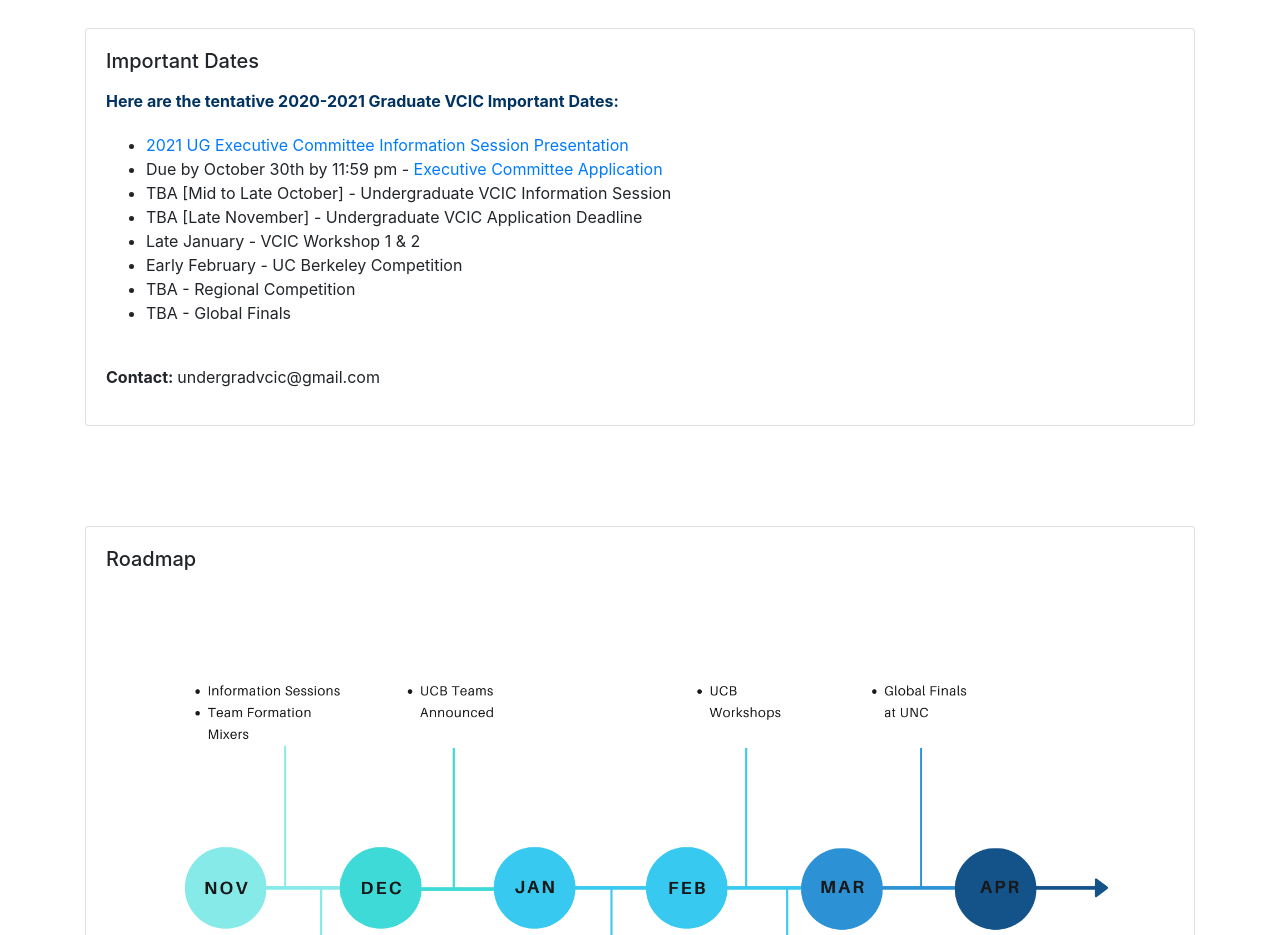
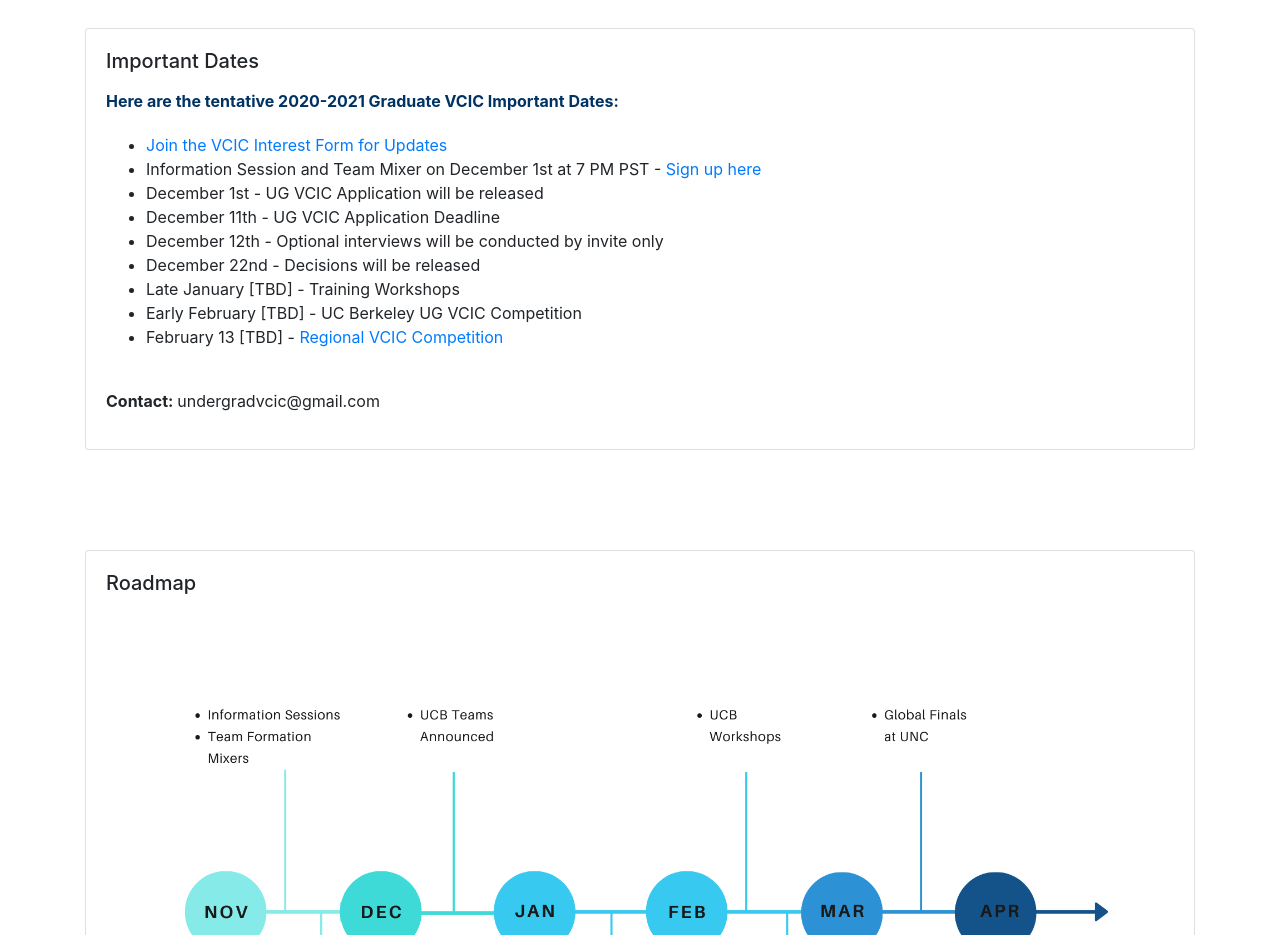
Before and after one commit to bhep-web/vcic, a plain HTML site: page undergrad.html in a window 1280 px wide. Shown: the part 1380-2315 px from the top of the page. Drawn offline with nearby package versions, Linux system fonts and the light colour scheme.

Commit message:
Update undergrad.html

```diff
--- a/undergrad.html
+++ b/undergrad.html
@@ -99,14 +99,16 @@
           <h5 class="card-title">Important Dates</h5>
           <p class="card-text">
             <strong>Here are the tentative 2020-2021 Graduate VCIC Important Dates:</strong><br>
-            <ul><li><a href="https://docs.google.com/presentation/d/1jsbgwTeOoVmoiGUK1C4fjQJP3lSVd-bpc5VsdPJZXDE/edit?usp=sharing">2021 UG Executive Committee Information Session Presentation</a></li>
-              <li>Due by October 30th by 11:59 pm - <a href="https://forms.gle/ZFERHuPYNkgUZnmy5">Executive Committee Application</a></li>
-              <li>TBA [Mid to Late October] - <!--<a href="">-->Undergraduate VCIC Information Session<!--</a>--></li>
-              <li>TBA [Late November] - <!--<a href="">-->Undergraduate VCIC Application Deadline<!--</a>--></li>
-              <li>Late January - <!--<a href="">-->VCIC Workshop 1 & 2<!--</a>--></li>
-              <li>Early February - <!--<a href="">-->UC Berkeley Competition<!--</a>--></li>
-              <li>TBA - <!--<a href="">-->Regional Competition<!--</a>--></li>
-              <li>TBA - <!--<a href="">-->Global Finals<!--</a>--></li></ul><br>
+            <ul><li><a href="https://tinyurl.com/VCIC2021">Join the VCIC Interest Form for Updates </a></li>
+              <li>Information Session and Team Mixer on December 1st at 7 PM PST  - <a href="https://tinyurl.com/VCIC2021">Sign up here</a></li>
+              <li>December 1st - <!--<a href="">-->UG VCIC Application will be released<!--</a>--></li>
+              <li>December 11th - <!--<a href="">-->UG VCIC Application Deadline<!--</a>--></li>
+              <li>December 12th - <!--<a href="">-->Optional interviews will be conducted by invite only<!--</a>--></li>
+              <li>December 22nd - <!--<a href="">-->Decisions will be released<!--</a>--></li>
+              <li>Late January [TBD] - <!--<a href="">-->Training Workshops<!--</a>--></li>
+              <li>Early February [TBD] - <!--<a href="">-->UC Berkeley UG VCIC Competition<!--</a>--></li>
+          <li>February 13 [TBD] - <!--<a href="">--><a href="https://www.vcic.org/">Regional VCIC Competition</a><!--</a>--></li>
+          </ul><br>
             <strong>Contact: </strong>undergradvcic@gmail.com
           </p>
         </div>
```
